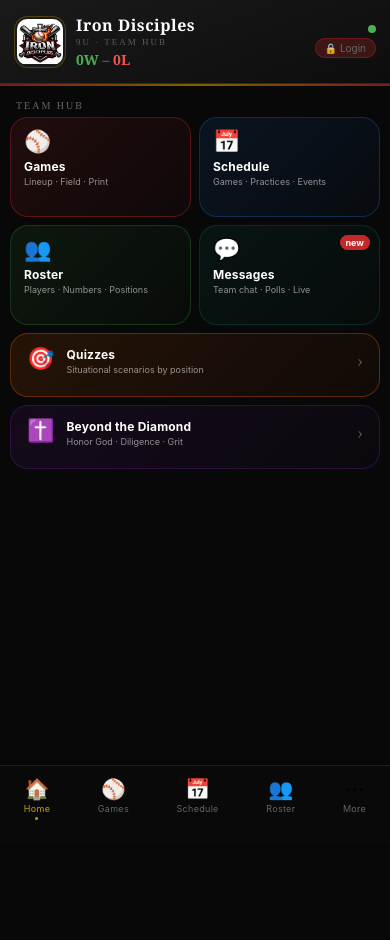
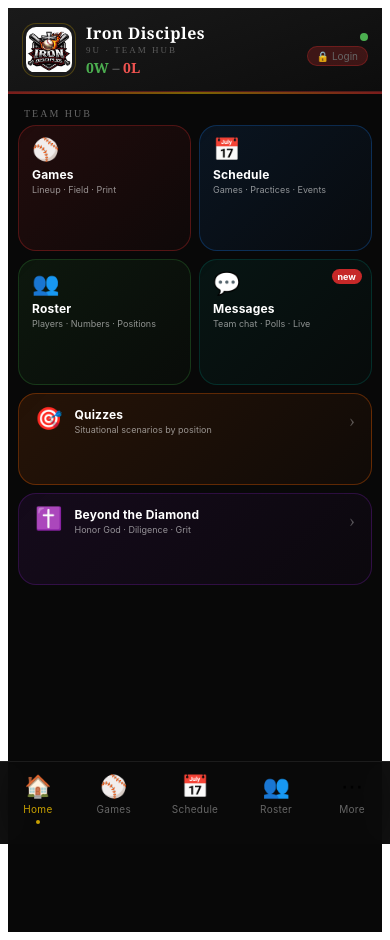
Before and after one commit to mcoffey777/iron-disciples, a React (Vite) app: page / in a window 390 px wide. Before the commit the page ends 844 px from the top, so only its background shows below. Built offline with nearby package versions, Linux system fonts and the light colour scheme; no server answers; the database is empty.

Commit message:
Fix iPhone safe area- hader below status bar, nav above home indicator

```diff
--- a/src/App.jsx
+++ b/src/App.jsx
@@ -122,7 +122,7 @@ function AppInner() {
 
   const shared = { games, events, allEvents:events, players, messages, dmMessages, fb, showToast, syncStatus, isCoach, onNavigate:navigateTo, onBack:goBack, totalW, totalL, totalT };
 
-  const globalStyle = "*{box-sizing:border-box;-webkit-tap-highlight-color:transparent;}body{margin:0;background:#080808;}::-webkit-scrollbar{display:none;}button:active{opacity:0.75;transform:scale(0.97);}input[type='date'],input[type='time']{color-scheme:dark;}@media print{.no-print{display:none!important;}}";
+  const globalStyle = "@keyframes spin{to{transform:rotate(360deg)}}";
 
   // All pages rendered inside a consistent shell with NavBar always visible
   const Shell = ({ children, activeTab }) => (
--- a/src/components/NavBar.jsx
+++ b/src/components/NavBar.jsx
@@ -13,7 +13,7 @@ export default function NavBar({ active, onNavigate }) {
     <div style={styles.nav}>
       {NAV_ITEMS.map(item => (
         <button key={item.id} style={styles.navItem} onClick={() => onNavigate(item.id)}>
-          <span style={{ fontSize: 20 }}>{item.icon}</span>
+          <span style={{ fontSize: 22 }}>{item.icon}</span>
           <span style={{ ...styles.navLabel, color: active === item.id ? T.gold : T.silverDim }}>
             {item.label}
           </span>
@@ -25,8 +25,19 @@ export default function NavBar({ active, onNavigate }) {
 }
 
 const styles = {
-  nav: { position: "fixed", bottom: 0, left: "50%", transform: "translateX(-50%)", width: "100%", maxWidth: 430, background: "rgba(10,10,10,0.97)", borderTop: `0.5px solid ${T.border}`, padding: "7px 0 20px", display: "flex", justifyContent: "space-around", zIndex: 100, backdropFilter: "blur(20px)" },
-  navItem: { display: "flex", flexDirection: "column", alignItems: "center", gap: 2, background: "none", border: "none", cursor: "pointer", padding: "4px 8px" },
-  navLabel: { fontSize: 9, fontFamily: "-apple-system, sans-serif", letterSpacing: 0.3 },
-  navDot: { width: 3, height: 3, borderRadius: "50%", background: T.gold, marginTop: 1 },
+  nav: {
+    position: "fixed", bottom: 0, left: "50%", transform: "translateX(-50%)",
+    width: "100%", maxWidth: 430,
+    background: "rgba(10,10,10,0.97)",
+    borderTop: `0.5px solid ${T.border}`,
+    paddingTop: 8,
+    paddingBottom: "max(16px, env(safe-area-inset-bottom))",
+    paddingLeft: "env(safe-area-inset-left)",
+    paddingRight: "env(safe-area-inset-right)",
+    display: "flex", justifyContent: "space-around",
+    zIndex: 100, backdropFilter: "blur(20px)",
+  },
+  navItem: { display: "flex", flexDirection: "column", alignItems: "center", gap: 3, background: "none", border: "none", cursor: "pointer", padding: "4px 12px", minWidth: 60 },
+  navLabel: { fontSize: 10, fontFamily: "-apple-system, sans-serif", letterSpacing: 0.3 },
+  navDot: { width: 4, height: 4, borderRadius: "50%", background: T.gold, marginTop: 2 },
 };
--- a/src/index.css
+++ /dev/null
@@ -1,111 +0,0 @@
-:root {
-  --text: #6b6375;
-  --text-h: #08060d;
-  --bg: #fff;
-  --border: #e5e4e7;
-  --code-bg: #f4f3ec;
-  --accent: #aa3bff;
-  --accent-bg: rgba(170, 59, 255, 0.1);
-  --accent-border: rgba(170, 59, 255, 0.5);
-  --social-bg: rgba(244, 243, 236, 0.5);
-  --shadow:
-    rgba(0, 0, 0, 0.1) 0 10px 15px -3px, rgba(0, 0, 0, 0.05) 0 4px 6px -2px;
-
-  --sans: system-ui, 'Segoe UI', Roboto, sans-serif;
-  --heading: system-ui, 'Segoe UI', Roboto, sans-serif;
-  --mono: ui-monospace, Consolas, monospace;
-
-  font: 18px/145% var(--sans);
-  letter-spacing: 0.18px;
-  color-scheme: light dark;
-  color: var(--text);
-  background: var(--bg);
-  font-synthesis: none;
-  text-rendering: optimizeLegibility;
-  -webkit-font-smoothing: antialiased;
-  -moz-osx-font-smoothing: grayscale;
-
-  @media (max-width: 1024px) {
-    font-size: 16px;
-  }
-}
-
-@media (prefers-color-scheme: dark) {
-  :root {
-    --text: #9ca3af;
-    --text-h: #f3f4f6;
-    --bg: #16171d;
-    --border: #2e303a;
-    --code-bg: #1f2028;
-    --accent: #c084fc;
-    --accent-bg: rgba(192, 132, 252, 0.15);
-    --accent-border: rgba(192, 132, 252, 0.5);
-    --social-bg: rgba(47, 48, 58, 0.5);
-    --shadow:
-      rgba(0, 0, 0, 0.4) 0 10px 15px -3px, rgba(0, 0, 0, 0.25) 0 4px 6px -2px;
-  }
-
-  #social .button-icon {
-    filter: invert(1) brightness(2);
-  }
-}
-
-body {
-  margin: 0;
-}
-
-#root {
-  width: 1126px;
-  max-width: 100%;
-  margin: 0 auto;
-  text-align: center;
-  border-inline: 1px solid var(--border);
-  min-height: 100svh;
-  display: flex;
-  flex-direction: column;
-  box-sizing: border-box;
-}
-
-h1,
-h2 {
-  font-family: var(--heading);
-  font-weight: 500;
-  color: var(--text-h);
-}
-
-h1 {
-  font-size: 56px;
-  letter-spacing: -1.68px;
-  margin: 32px 0;
-  @media (max-width: 1024px) {
-    font-size: 36px;
-    margin: 20px 0;
-  }
-}
-h2 {
-  font-size: 24px;
-  line-height: 118%;
-  letter-spacing: -0.24px;
-  margin: 0 0 8px;
-  @media (max-width: 1024px) {
-    font-size: 20px;
-  }
-}
-p {
-  margin: 0;
-}
-
-code,
-.counter {
-  font-family: var(--mono);
-  display: inline-flex;
-  border-radius: 4px;
-  color: var(--text-h);
-}
-
-code {
-  font-size: 15px;
-  line-height: 135%;
-  padding: 4px 8px;
-  background: var(--code-bg);
-}
--- /dev/null
+++ b/src/index.html
@@ -0,0 +1,43 @@
+<!DOCTYPE html>
+<html lang="en">
+  <head>
+    <meta charset="UTF-8"/>
+    <meta name="viewport" content="width=device-width, initial-scale=1.0, viewport-fit=cover"/>
+    <meta name="apple-mobile-web-app-capable" content="yes"/>
+    <meta name="apple-mobile-web-app-status-bar-style" content="black"/>
+    <meta name="apple-mobile-web-app-title" content="Iron Disciples"/>
+    <meta name="theme-color" content="#080808"/>
+    <title>Iron Disciples</title>
+    <style>
+      :root {
+        --sat: env(safe-area-inset-top, 44px);
+        --sab: env(safe-area-inset-bottom, 20px);
+        --sal: env(safe-area-inset-left, 0px);
+        --sar: env(safe-area-inset-right, 0px);
+      }
+      * { box-sizing: border-box; -webkit-tap-highlight-color: transparent; }
+      html, body {
+        margin: 0;
+        padding: 0;
+        background: #080808;
+        overscroll-behavior: none;
+        -webkit-overflow-scrolling: touch;
+      }
+      #root {
+        padding-top: var(--sat);
+        padding-bottom: var(--sab);
+        min-height: 100dvh;
+      }
+      ::-webkit-scrollbar { display: none; }
+      button:active { opacity: 0.75; transform: scale(0.97); }
+      input[type="date"], input[type="time"] { color-scheme: dark; }
+      @media print {
+        .no-print { display: none !important; }
+      }
+    </style>
+  </head>
+  <body>
+    <div id="root"></div>
+    <script type="module" src="/src/main.jsx"></script>
+  </body>
+</html>
--- a/src/pages/Messages.jsx
+++ b/src/pages/Messages.jsx
@@ -638,9 +638,9 @@ const M = {
   pollCloseBtn:{ background:"none", border:`1px solid ${T.border}`, borderRadius:8, color:T.silverDim, padding:"4px 10px", fontSize:10, cursor:"pointer", marginTop:6, width:"100%", textAlign:"center" },
 
   // Input
-  optBar:{ background:T.dark2, borderTop:`1px solid ${T.borderGold}`, padding:"10px 12px", display:"flex", gap:8, flexWrap:"wrap", position:"fixed", bottom:128, left:"50%", transform:"translateX(-50%)", width:"100%", maxWidth:430, zIndex:150 },
-  optItem:{ background:T.dark3, border:`1px solid ${T.borderGold}`, borderRadius:20, color:T.goldLight, padding:"9px 16px", fontSize:13, cursor:"pointer", fontWeight:"bold" },
-  inputBar:{ position:"fixed", bottom:64, left:"50%", transform:"translateX(-50%)", width:"100%", maxWidth:430, background:"rgba(10,10,10,0.97)", borderTop:`1px solid ${T.border}`, padding:"10px", display:"flex", alignItems:"center", gap:8, backdropFilter:"blur(20px)", zIndex:100 },
+  optBar:{ background:T.dark2, borderTop:`1px solid ${T.borderGold}`, padding:"10px 12px", display:"flex", gap:8, flexWrap:"wrap", position:"fixed", bottom:"calc(56px + max(56px, calc(56px + env(safe-area-inset-bottom))))", left:"50%", transform:"translateX(-50%)", width:"100%", maxWidth:430, zIndex:150 },
+  optItem:{ background:T.dark3, border:`1px solid ${T.borderGold}`, borderRadius:20, color:T.goldLight, padding:"10px 18px", fontSize:14, cursor:"pointer", fontWeight:"bold" },
+  inputBar:{ position:"fixed", bottom:"max(56px, calc(56px + env(safe-area-inset-bottom)))", left:"50%", transform:"translateX(-50%)", width:"100%", maxWidth:430, background:"rgba(10,10,10,0.97)", borderTop:`1px solid ${T.border}`, padding:"10px 12px", display:"flex", alignItems:"center", gap:8, backdropFilter:"blur(20px)", zIndex:100 },
   optBtn:{ width:36, height:36, borderRadius:"50%", border:`1px solid ${T.borderGold}`, fontSize:20, cursor:"pointer", display:"flex", alignItems:"center", justifyContent:"center", flexShrink:0, transition:"all 0.2s" },
   textInput:{ flex:1, background:T.dark2, border:`1px solid ${T.dark3}`, borderRadius:24, padding:"9px 16px", color:T.white, fontSize:14, outline:"none" },
   sendBtn:{ width:38, height:38, borderRadius:"50%", background:`linear-gradient(135deg,${T.red},#8a1010)`, border:"none", color:T.white, fontSize:16, cursor:"pointer", display:"flex", alignItems:"center", justifyContent:"center", flexShrink:0 },
```
